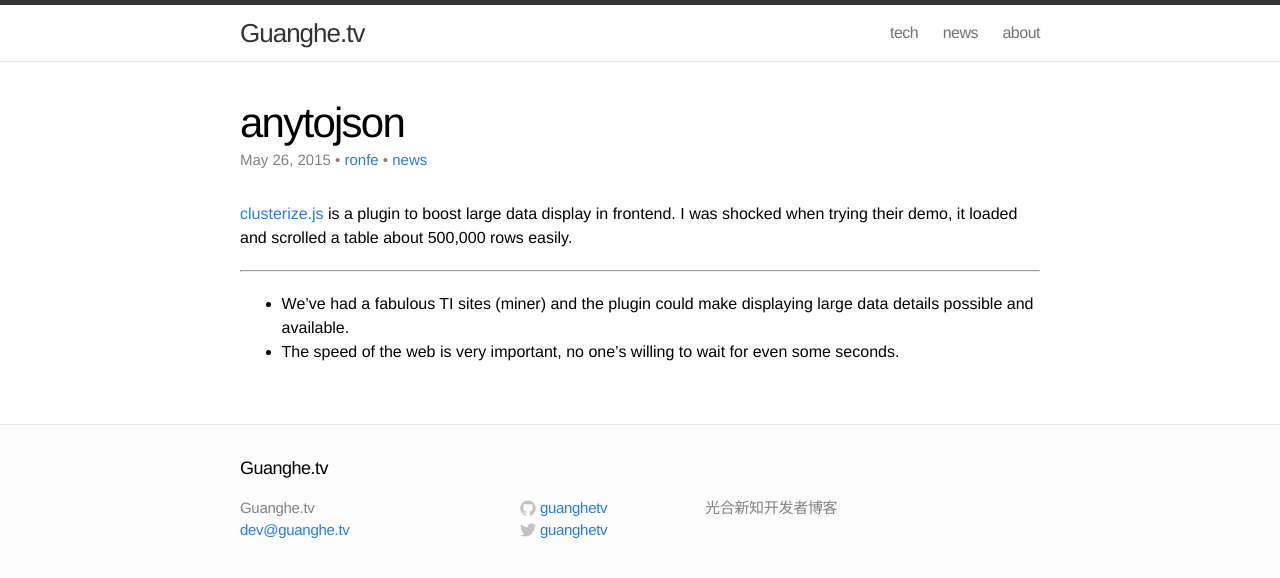
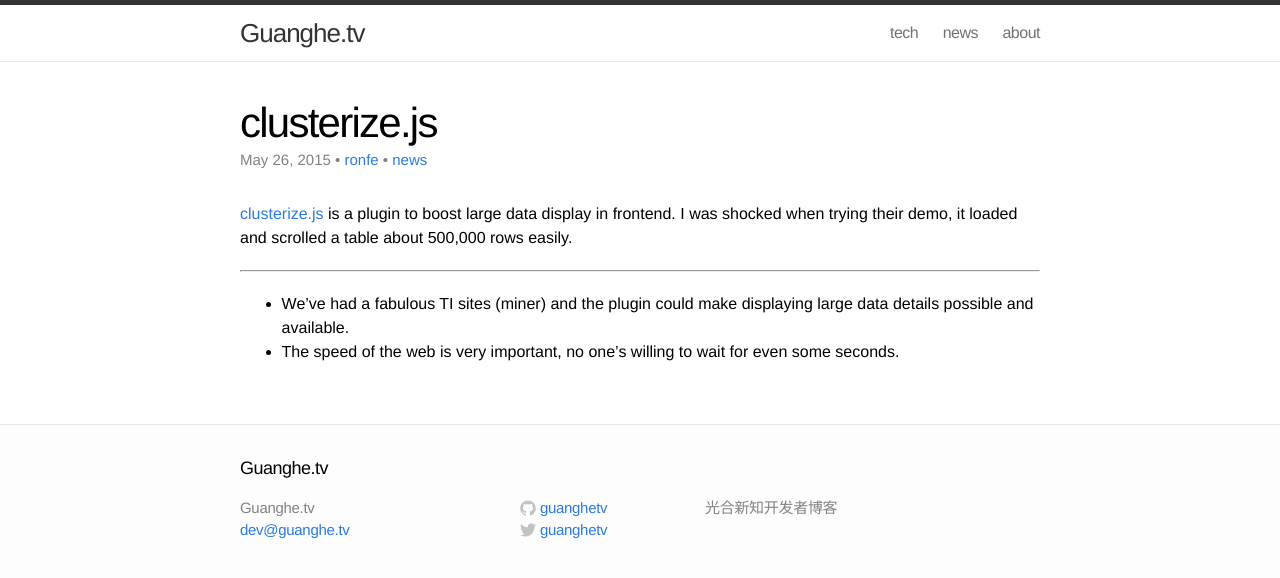
Before and after one commit to guanghetv/guanghetv.github.io, a Jekyll site: the page built from _posts/2015-05-26-clusterize-js.markdown, in a window 1280 px wide. Shown: the top 578 px of the page. Built offline with Jekyll 4.4.1, drawn with Linux system fonts in a browser that asks for light colours; Markdown is read by kramdown in place of the engine named in the settings; comment, search, counter and statistics services are not loaded.

Commit message:
Update 2015-05-26-clusterize-js.markdown

```diff
--- a/_posts/2015-05-26-clusterize-js.markdown
+++ b/_posts/2015-05-26-clusterize-js.markdown
@@ -1,6 +1,6 @@
 ---
 layout: post
-title:  "anytojson"
+title:  "clusterize.js"
 category: news
 author: "ronfe"
 ---
```
